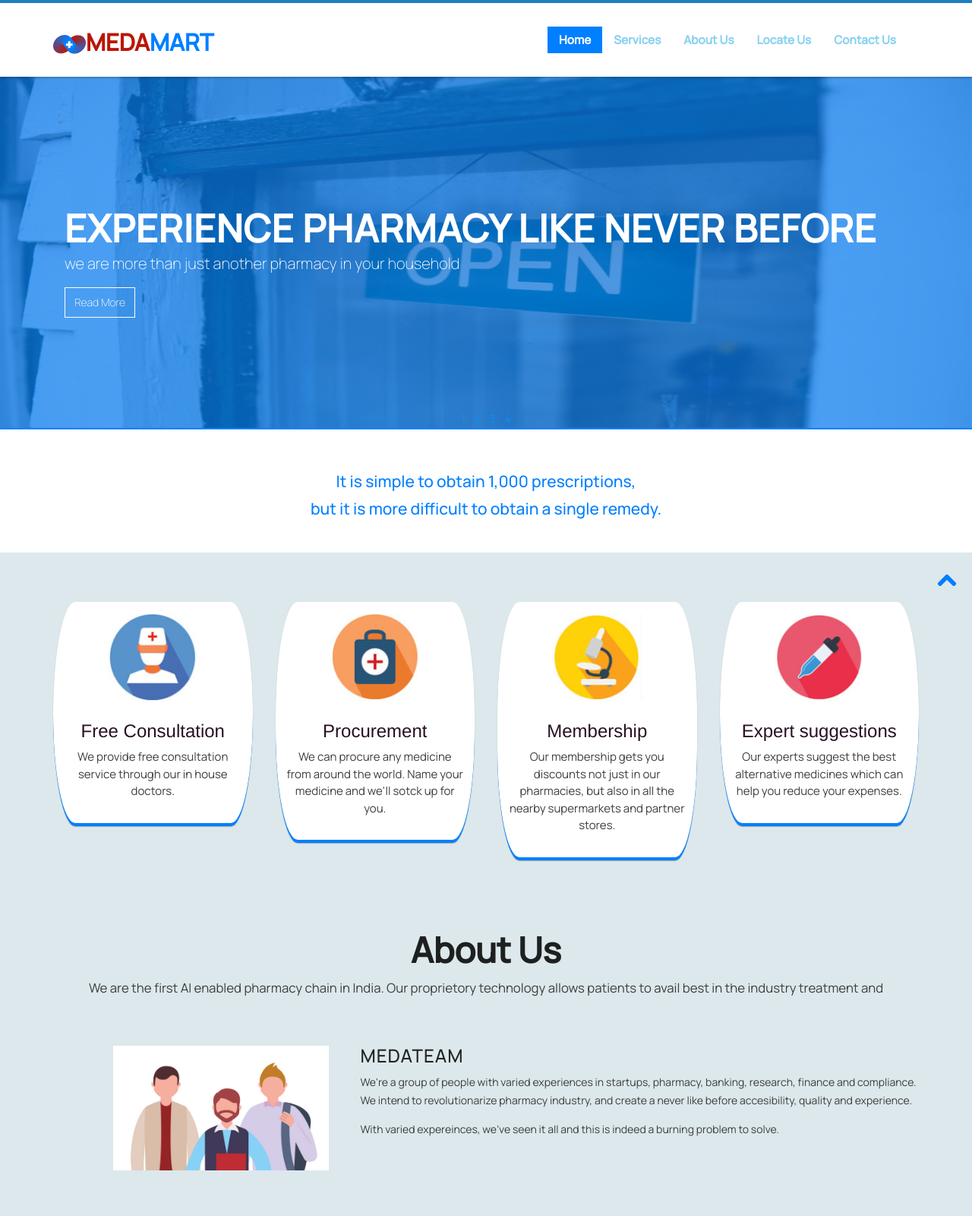
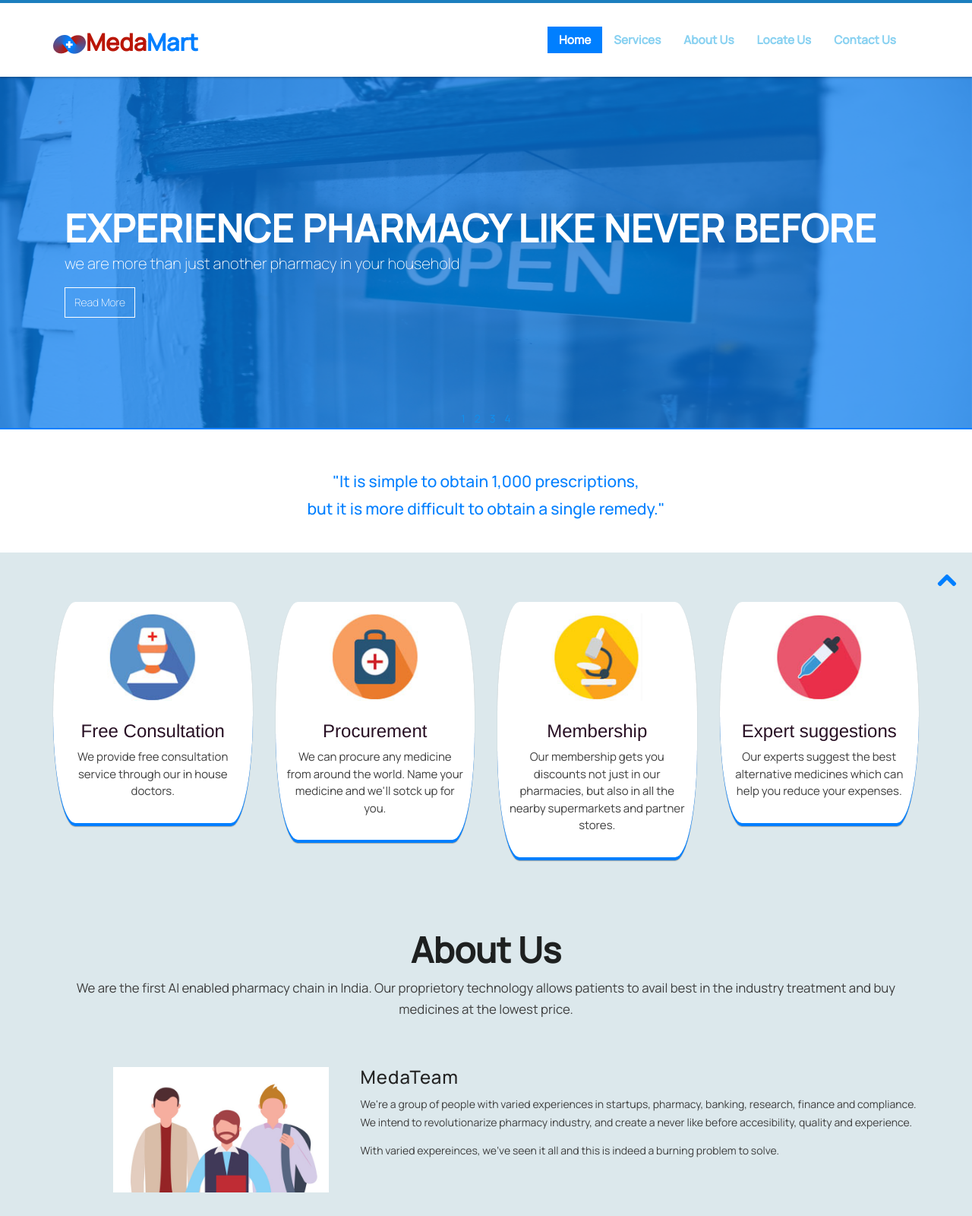
Before and after one commit to medamart-admin/medamart-web, a plain HTML site: page index.html in a window 1280 px wide. Shown: the top 1600 px of the page at 76% size. Drawn offline with Linux system fonts and the light colour scheme.

Commit message:
changed about us text
Signed-off-by: medamart-admin <kp@medamat.in>

```diff
--- a/css/styles.css
+++ b/css/styles.css
@@ -677,7 +677,7 @@ img, video, iframe, embed, object {
 #aboutUs h3 {
 	font: 18px/34px;
 	font-family: 'manrope', sans-serif;
-	text-transform: uppercase;
+	/* text-transform: uppercase; */
 	letter-spacing: 1px;
 	color: #222;
 	margin-top: 0px;
--- a/index.html
+++ b/index.html
@@ -37,7 +37,7 @@
     <nav class="navbar navbar-inverse" role="navigation">
       <div class="navbar-header">
         <button type="button" id="nav-toggle" class="navbar-toggle" data-toggle="collapse" data-target="#main-nav"> <span class="sr-only">Toggle navigation</span> <span class="icon-bar"></span> <span class="icon-bar"></span> <span class="icon-bar"></span> </button>
-        <a href="#" class="navbar-brand scroll-top logo  animated bounceInLeft"><img src="images/mmlogo.jpg" alt="" /><b>MEDA<i>MART</i></b></a> </div>
+        <a href="#" class="navbar-brand scroll-top logo  animated bounceInLeft"><img src="images/mmlogo.jpg" alt="" /><b>Meda<i>Mart</i></b></a> </div>
       <!--/.navbar-header-->
       <div id="main-nav"  class="collapse navbar-collapse">
         <ul class="nav navbar-nav" id="mainNav">
@@ -100,7 +100,7 @@
 	<!-- end slider -->
   </div>
   <div class="container hero-text2">
-  <h3>It is simple to obtain 1,000 prescriptions,<br/>  but it is more difficult to obtain a single remedy.</h3>
+  <h3>"It is simple to obtain 1,000 prescriptions,<br/>  but it is more difficult to obtain a single remedy."</h3>
   </div>
 </section>
 <section id="services" class="page-section colord">
@@ -142,11 +142,11 @@
     <div class="heading text-center">
       <!-- Heading -->
       <h2>About Us</h2>
-      <p>We are the first AI enabled pharmacy chain in India. Our proprietory technology allows patients to avail best in the industry treatment and </p>
+      <p>We are the first AI enabled pharmacy chain in India. Our proprietory technology allows patients to avail best in the industry treatment and buy medicines at the lowest price.</p>
     </div>
     <div class="row feature design">
       <div class="area1 columns right">
-        <h3>Medateam</h3>
+        <h3>MedaTeam</h3>
         <p>We're a group of people with varied experiences in startups, pharmacy, banking, research, finance and compliance. We intend to revolutionarize pharmacy industry, and create a never like before accesibility, quality and experience. </p>
         <p>With varied expereinces, we've seen it all and this is indeed a burning problem to solve.</p>
       </div>
```
